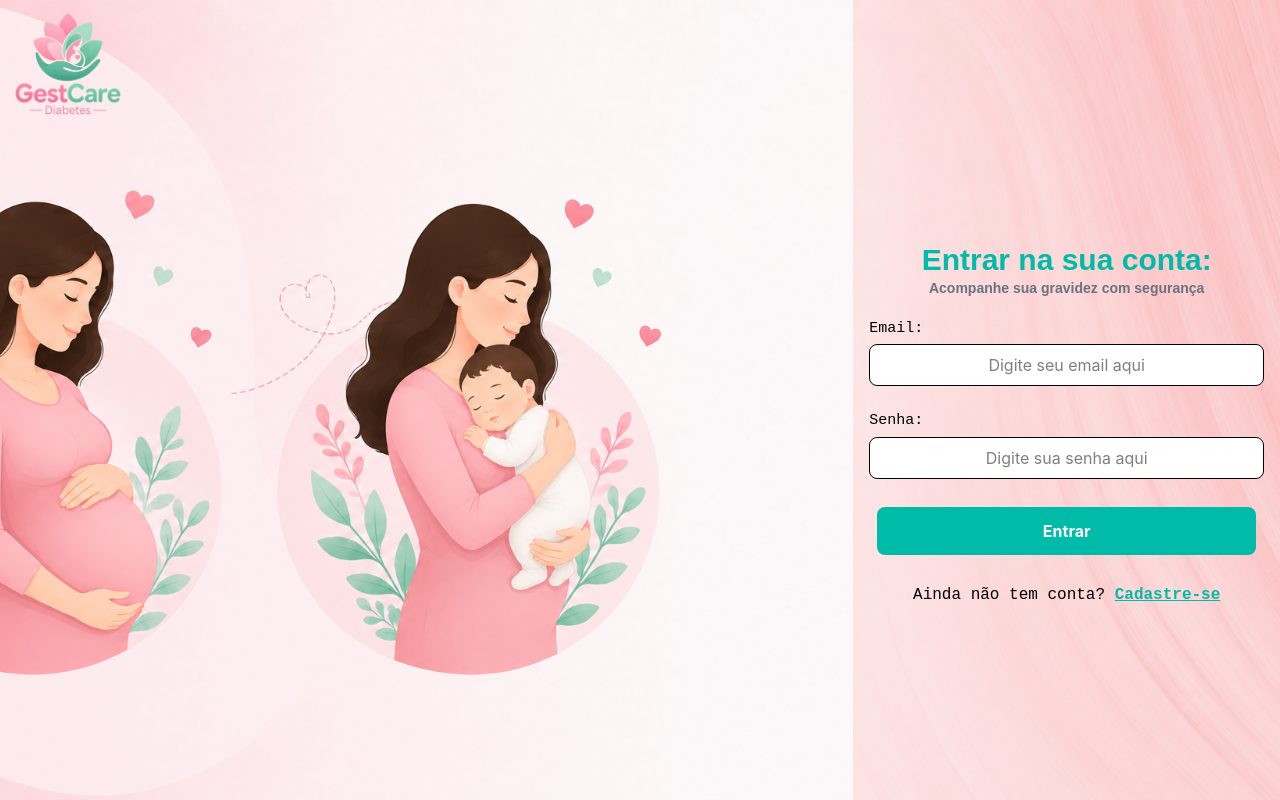
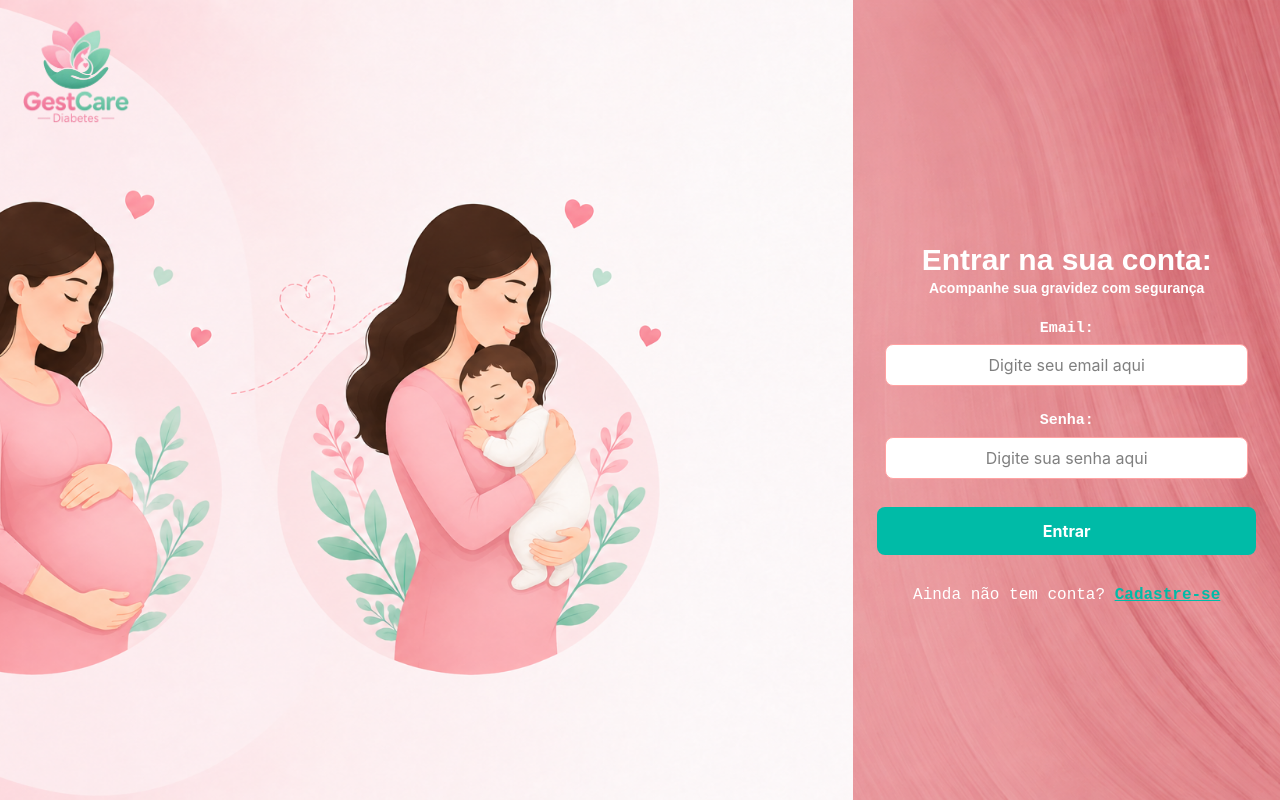
Before and after one commit to Alef-A-Santos/Gestcare, a React (Vite) app in the folder src/frontend/: page / in a window 1280 px wide. Built offline with nearby package versions, Linux system fonts and the light colour scheme.

Commit message:
mudança nos inputs, cores do formulario e fundo

```diff
--- a/src/frontend/src/components/InputHome.jsx
+++ b/src/frontend/src/components/InputHome.jsx
@@ -1,22 +1,24 @@
 function InputHome() {
   return (
-    <div className="w-full flex flex-col gap-1 justify-center ">
+    <div className="w-full flex flex-col gap-1 justify-center items-center px-4">
 
-        <label className="font-mono text-[15px]  ">
+      <label className="font-mono text-[15px] text-white font-bold">
         Email:
       </label>
+
       <input
-          className="border p-2 text-center rounded-lg bg-white"
+        className="border p-2 text-center rounded-lg bg-white border-red-300 w-full max-w-100 focus:outline-none"
         type="email"
         placeholder="Digite seu email aqui"
         required
       />
 
-        <label className="font-mono text-[15px] mt-5 ">
+      <label className="font-mono text-[15px] mt-5 text-white font-bold">
         Senha:
       </label>
+
       <input
-          className="border p-2 text-center rounded-lg bg-white"
+        className="border p-2 text-center rounded-lg bg-white border-red-300 w-full max-w-100 focus:outline-none"
         type="password"
         placeholder="Digite sua senha aqui"
         required
--- a/src/frontend/src/pages/Home.jsx
+++ b/src/frontend/src/pages/Home.jsx
@@ -4,12 +4,12 @@ import Botao from "../components/Botao";
 
 import fundo from "../assets/imagem/fundo2.png";
 import logoRosa from "../assets/logos/logo_rosa.png";
-import fundoRosa from "../assets/imagem/FundoRosa.png";
+import fundoRosa from "../assets/imagem/fotoMelhoradaGestcare.png";
 function Home() {
   return (
     <div>
       <div className="min-h-screen flex flex-col md:flex-row">
-        <div className="m-2 flex w-20 md:w-35 h-1/2 absolute">
+        <div className="m-4 flex w-20 md:w-35 h-1/2 absolute">
           <Logo img={logoRosa} />
         </div>
 
@@ -30,10 +30,10 @@ function Home() {
           }}
         >
           <div className="w-full h-full flex flex-col justify-center gap-5">
-            <h2 className="font-body text-center text-3xl  text-teal-500 mt-12">
+            <h2 className="font-body text-center text-3xl  text-white mt-12">
               <b>Entrar na sua conta:</b>
 
-              <p className="font-body text-sm text-gray-500 font-bold">
+              <p className="font-body text-sm text-white font-bold">
                 Acompanhe sua gravidez com segurança
               </p>
             </h2>
@@ -41,11 +41,11 @@ function Home() {
             <InputHome />
 
             <Botao
-              className="text-center bg-teal-500 hover:bg-teal-600 font-bold text-white rounded-lg py-3 m-2 w-full cursor-pointer"
+           className="text-center bg-teal-500 hover:bg-teal-600 font-bold text-white rounded-lg py-3 m-2 w-full max-w-100 cursor-pointer"
               nome={"Entrar"}
             />
 
-            <div className="text-center font-mono">
+            <div className="text-center font-mono text-white  ">
               <p>
                 Ainda não tem conta?{" "}
                 <a className="underline text-teal-500 font-bold" href="#">
```
Also changed, not shown: src/frontend/src/assets/imagem/fotoMelhoradaGestcare.png (added), 1 other file (tests, documents, lock files or other folders). Lines whose indentation alone changed are shown as unchanged.
